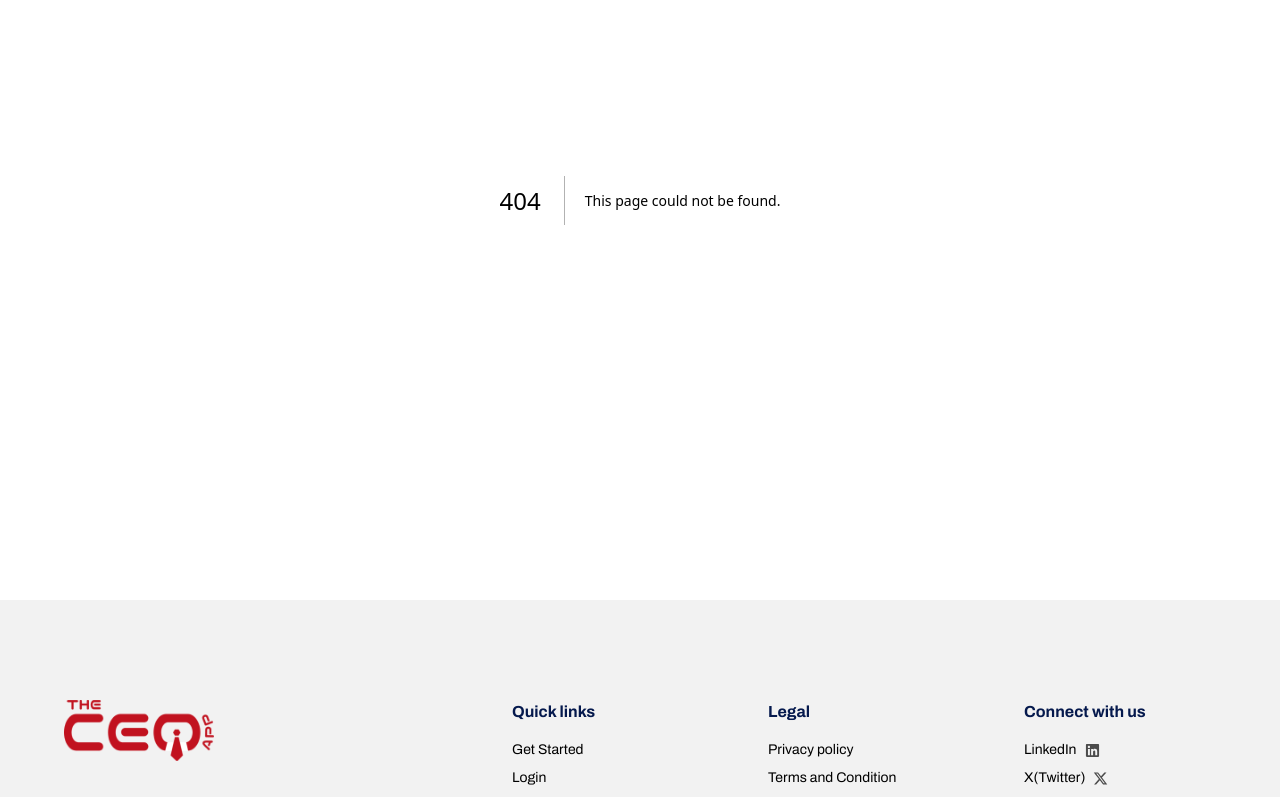
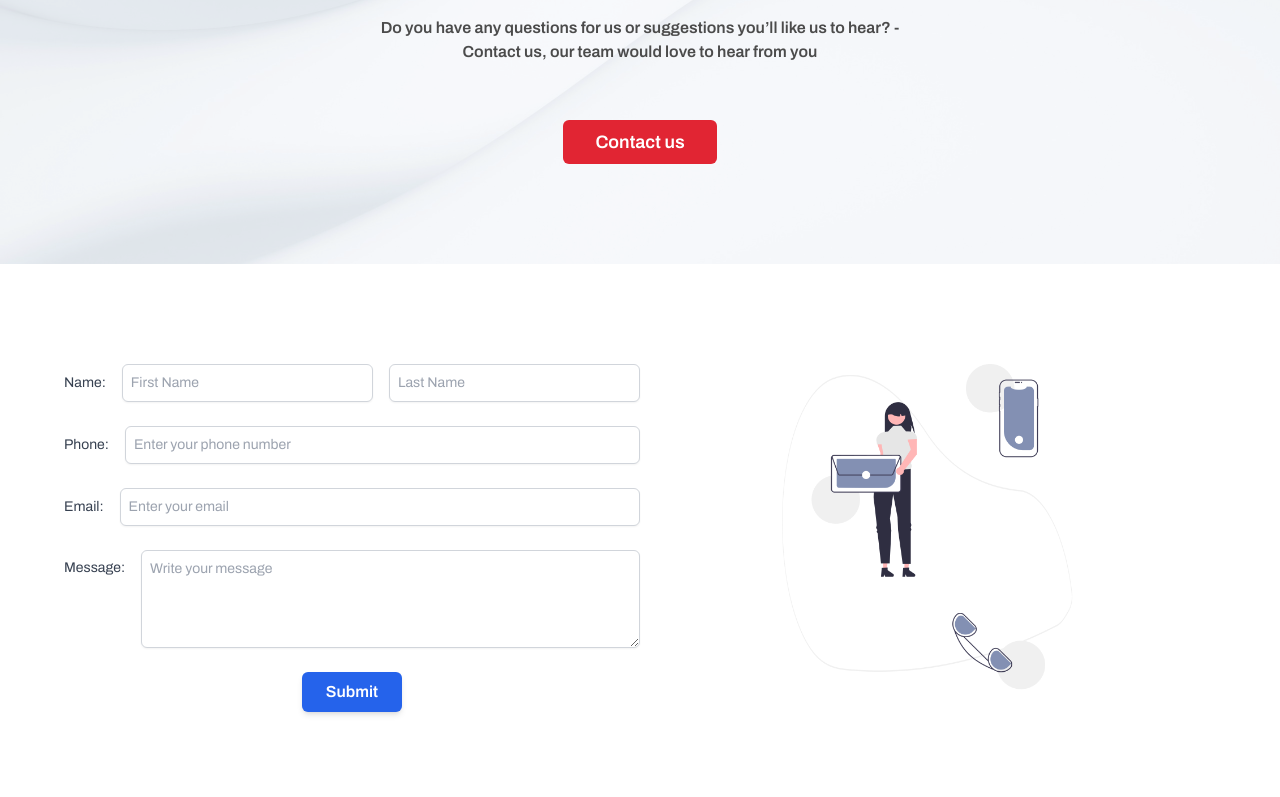
Before and after one commit to keneogu/Ceo_App, a Next.js app: page /contact in a window 1280 px wide. Before the commit this address had no page. Shown: the part 280-1077 px from the top of the page. Built offline with nearby package versions, Linux system fonts and the light colour scheme; a web font is replaced by a local one.

Commit message:
finish the contact section page

```diff
--- /dev/null
+++ b/app/contact/page.tsx
@@ -0,0 +1,14 @@
+import HeroSection from '@/components/contact/hero-section'
+import MessageSec from '@/components/contact/message-sec'
+import React from 'react'
+
+const ContactUs = () => {
+  return (
+    <>
+      <HeroSection />
+      <MessageSec />
+    </>
+  )
+}
+
+export default ContactUs
--- a/components/about/team.tsx
+++ b/components/about/team.tsx
@@ -1,7 +1,6 @@
 import React from "react";
 import Wrapper from "../wrapper";
 import Image from "next/image";
-import team from "@/assets/team.jpg";
 import { teamStaff } from "@/utils/constants";
 
 const Team = () => {
--- /dev/null
+++ b/components/contact/hero-section.tsx
@@ -0,0 +1,26 @@
+import React from "react";
+import Wrapper from "../wrapper";
+import { Button } from "../button";
+
+const HeroSection = () => {
+  return (
+    <>
+      <Wrapper bg="bg-hero-bg bg-cover bg-center" mt="mt-[60px]">
+        <div className="w-full flex justify-center items-center">
+          <div className="flex flex-col justify-center items-center text-center md:w-2/4">
+            <h2 className="text-red100 text-2xl font-archivo font-bold pb-6">
+              Contact Us
+            </h2>
+            <p className="text-grey70 font-semibold pb-14">
+              Do you have any questions for us or suggestions you’ll like us to
+              hear? - Contact us, our team would love to hear from you
+            </p>
+            <Button>Contact us</Button>
+          </div>
+        </div>
+      </Wrapper>
+    </>
+  );
+};
+
+export default HeroSection;
--- /dev/null
+++ b/components/contact/message-sec.tsx
@@ -0,0 +1,96 @@
+import React from "react";
+import Wrapper from "../wrapper";
+import Image from "next/image";
+import ContactImg from "@/assets/contact-img.png";
+
+const MessageSec = () => {
+  return (
+    <>
+      <Wrapper>
+        <div className="flex w-full">
+          <div className="w-full md:w-1/2">
+            <form className="space-y-6">
+              {/* Name Section */}
+              <div className="flex items-center space-x-4">
+                <label className="text-sm font-medium text-gray-700">
+                  Name:
+                </label>
+                <div className="flex space-x-4 w-full">
+                  <input
+                    type="text"
+                    className="p-2 block w-1/2 border border-gray-300 rounded-md shadow-sm focus:ring-blue-500 focus:border-blue-500 sm:text-sm"
+                    placeholder="First Name"
+                  />
+                  <input
+                    type="text"
+                    className="p-2 block w-1/2 border border-gray-300 rounded-md shadow-sm focus:ring-blue-500 focus:border-blue-500 sm:text-sm"
+                    placeholder="Last Name"
+                  />
+                </div>
+              </div>
+
+              {/* Phone */}
+              <div className="flex items-center space-x-4">
+                <label className="text-sm font-medium text-gray-700">
+                  Phone:
+                </label>
+                <input
+                  type="tel"
+                  className="p-2 block w-full border border-gray-300 rounded-md shadow-sm focus:ring-blue-500 focus:border-blue-500 sm:text-sm"
+                  placeholder="Enter your phone number"
+                />
+              </div>
+
+              {/* Email */}
+              <div className="flex items-center space-x-4">
+                <label className="text-sm font-medium text-gray-700">
+                  Email:
+                </label>
+                <input
+                  type="email"
+                  className="p-2 block w-full border border-gray-300 rounded-md shadow-sm focus:ring-blue-500 focus:border-blue-500 sm:text-sm"
+                  placeholder="Enter your email"
+                />
+              </div>
+
+              {/* Message */}
+              <div className="flex items-start space-x-4">
+                <label className="text-sm font-medium text-gray-700 mt-2">
+                  Message:
+                </label>
+                <textarea
+                  rows={4}
+                  className="p-2 block w-full border border-gray-300 rounded-md shadow-sm focus:ring-blue-500 focus:border-blue-500 sm:text-sm"
+                  placeholder="Write your message"
+                ></textarea>
+              </div>
+
+              {/* Submit Button */}
+              <div className="flex justify-center">
+                <button
+                  type="submit"
+                  className="px-6 py-2 bg-blue-600 text-white font-semibold rounded-md shadow-md hover:bg-blue-700 focus:outline-none"
+                >
+                  Submit
+                </button>
+              </div>
+            </form>
+          </div>
+          <div className="hidden md:flex md:w-1/2">
+            <div className="relative overflow-hidden w-full">
+              <Image
+                src={ContactImg}
+                alt="Contact Image"
+                layout="fill"
+                objectFit="contain"
+                quality={100}
+              />
+            </div>
+          </div>
+        </div>
+      </Wrapper>
+    </>
+  );
+};
+
+export default MessageSec;
--- a/tailwind.config.ts
+++ b/tailwind.config.ts
@@ -9,6 +9,7 @@ const config: Config = {
   theme: {
     extend: {
       backgroundImage: {
+        'hero-bg': "url('/hero-bg.png')",
         "gradient-radial": "radial-gradient(var(--tw-gradient-stops))",
         "gradient-conic":
           "conic-gradient(from 180deg at 50% 50%, var(--tw-gradient-stops))",
```
Also changed, not shown: assets/contact-img.png (added), public/hero-bg.png (added).
